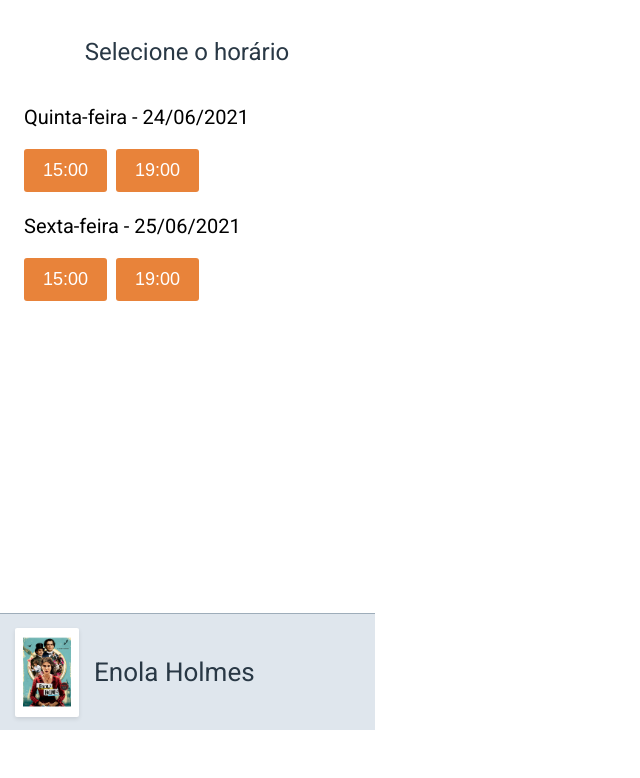
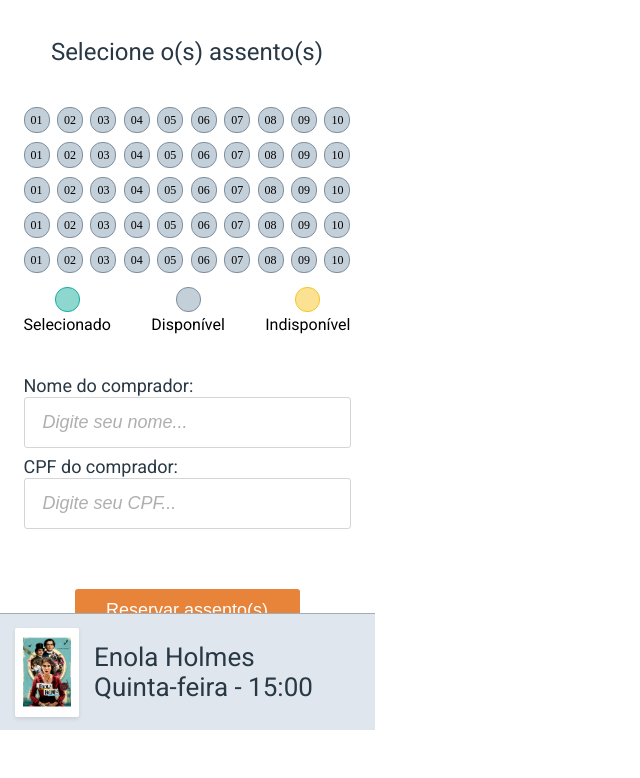
Before and after one commit to cassandra-mn/projeto-cineflix, a React app: page / in a window 1280 px wide. Shown: the part 70-848 px from the top of the page, without its empty margins (0-640 px from the left). Before the commit the page ends 800 px from the top, so only its background shows below. Built offline with nearby package versions, Linux system fonts and the light colour scheme.

Commit message:
layout da tela de sessões

```diff
--- a/src/Componentes/App/index.js
+++ b/src/Componentes/App/index.js
@@ -1,11 +1,13 @@
 import Filmes from "./../Filmes";
 import Horario from "./../Horario";
+import Sessao from "./../Sessao";
 
 export default function App() {
     return (
         <>
             {/* <Filmes /> */}
-            <Horario />
+            {/* <Horario /> */}
+            <Sessao />
         </>
     )
 }
--- a/src/Componentes/Filmes/style.css
+++ b/src/Componentes/Filmes/style.css
@@ -1,15 +1,3 @@
-.Filmes section {
-    height: 110px;
-    display: flex;
-    justify-content: center;
-    align-items: center;
-}
-
-.Filmes section p {
-    font-size: 24px;
-    color: #293845;
-}
-
 .Filmes main {
     display: flex;
     justify-content: space-evenly;
--- a/src/Componentes/Horario/style.css
+++ b/src/Componentes/Horario/style.css
@@ -1,15 +1,3 @@
-.Horario section {
-    height: 110px;
-    display: flex;
-    justify-content: center;
-    align-items: center;
-}
-
-.Horario section p {
-    font-size: 24px;
-    color: #293845;
-}
-
 .Horario main .dia-hora {
     margin: 0 24px 24px;
     font-size: 20px;
@@ -26,37 +14,3 @@
     color: #FFFFFF;
     background: #E8833A;
 }
-
-.Horario footer {
-    position: fixed;
-    width: 375px;
-    height: 117px;
-    left: 0px;
-    bottom: 0px;
-    display: flex;
-    align-items: center;
-    background: #DFE6ED;
-    border-top: 1px solid #9EADBA;
-}
-
-.Horario footer .borda {
-    width: 64px;
-    height: 89px;
-    border-radius: 2px;
-    margin: 0 15px;
-    display: flex;
-    align-items: center;
-    justify-content: center;
-    box-shadow: 0px 2px 4px rgba(0, 0, 0, 0.1);
-    background: #FFFFFF;
-}
-
-.Horario footer img {
-    width: 48px;
-    height: 72px;
-}
-
-.Horario footer p {
-    font-size: 26px;
-    color: #293845;
-}
--- /dev/null
+++ b/src/Componentes/Sessao/index.js
@@ -0,0 +1,111 @@
+import image from "./../../assets/image 7.png";
+import "./style.css";
+
+export default function Sessao() {
+    return (
+        <div className="Sessao">
+            <nav>
+                <p>CINEFLEX</p>
+            </nav>
+            <section>
+                <p>Selecione o(s) assento(s)</p>
+            </section>
+            <main>
+                <div className="assentos">
+                    <div className="assento">01</div>
+                    <div className="assento">02</div>
+                    <div className="assento">03</div>
+                    <div className="assento">04</div>
+                    <div className="assento">05</div>
+                    <div className="assento">06</div>
+                    <div className="assento">07</div>
+                    <div className="assento">08</div>
+                    <div className="assento">09</div>
+                    <div className="assento">10</div>
+                </div>
+                <div className="assentos">
+                    <div className="assento">01</div>
+                    <div className="assento">02</div>
+                    <div className="assento">03</div>
+                    <div className="assento">04</div>
+                    <div className="assento">05</div>
+                    <div className="assento">06</div>
+                    <div className="assento">07</div>
+                    <div className="assento">08</div>
+                    <div className="assento">09</div>
+                    <div className="assento">10</div>
+                </div>
+                <div className="assentos">
+                    <div className="assento">01</div>
+                    <div className="assento">02</div>
+                    <div className="assento">03</div>
+                    <div className="assento">04</div>
+                    <div className="assento">05</div>
+                    <div className="assento">06</div>
+                    <div className="assento">07</div>
+                    <div className="assento">08</div>
+                    <div className="assento">09</div>
+                    <div className="assento">10</div>
+                </div>
+                <div className="assentos">
+                    <div className="assento">01</div>
+                    <div className="assento">02</div>
+                    <div className="assento">03</div>
+                    <div className="assento">04</div>
+                    <div className="assento">05</div>
+                    <div className="assento">06</div>
+                    <div className="assento">07</div>
+                    <div className="assento">08</div>
+                    <div className="assento">09</div>
+                    <div className="assento">10</div>
+                </div>
+                <div className="assentos">
+                    <div className="assento">01</div>
+                    <div className="assento">02</div>
+                    <div className="assento">03</div>
+                    <div className="assento">04</div>
+                    <div className="assento">05</div>
+                    <div className="assento">06</div>
+                    <div className="assento">07</div>
+                    <div className="assento">08</div>
+                    <div className="assento">09</div>
+                    <div className="assento">10</div>
+                </div>
+                <div className="assentos">
+                    <div className="legenda">
+                        <div className="assento selecionado"></div>
+                        <p>Selecionado</p>
+                    </div>
+                    <div className="legenda">
+                        <div className="assento disponivel"></div>
+                        <p>Disponível</p>
+                    </div>
+                    <div className="legenda">
+                        <div className="assento indisponivel"></div>
+                        <p>Indisponível</p>
+                    </div>
+                </div>
+            </main>
+            <aside>
+                <div className="informacoes">
+                    <label>Nome do comprador:</label>
+                    <input type="text" placeholder="Digite seu nome..." />
+                </div>
+                <div className="informacoes">
+                    <label>CPF do comprador:</label>
+                    <input type="text" placeholder="Digite seu CPF..." />
+                </div>
+            </aside>
+            <button>Reservar assento(s)</button>
+            <footer>
+                <div className="borda">
+                    <img src={image} />
+                </div>
+                <div>
+                    <p>Enola Holmes</p>
+                    <p>Quinta-feira - 15:00</p>
+                </div>
+            </footer>
+        </div>
+    );
+}
--- /dev/null
+++ b/src/Componentes/Sessao/style.css
@@ -0,0 +1,94 @@
+.Sessao {
+    display: flex;
+    flex-direction: column;
+    align-items: center;
+    margin-bottom: 117px;
+}
+
+.Sessao .assentos {
+    width: 327px;
+    height: 35px;
+    display: flex;
+    justify-content: space-between;
+}
+
+.Sessao .assentos .assento {
+    width: 26px;
+    height: 26px;
+    font-size: 12px;
+    border-radius: 12px;
+    display: flex;
+    align-items: center;
+    justify-content: center;
+    border: solid 1px #808F9D;
+    background-color: #C3CFD9;
+}
+
+.Sessao .legenda {
+    height: 50px;
+    margin-top: 5px;
+    display: flex;
+    flex-direction: column;
+    align-items: center;
+}
+
+.Sessao .legenda p {
+    margin-top: 5px;
+}
+
+.Sessao .legenda .selecionado {
+    background-color: #8DD7CF;
+    border: solid 1px #1AAE9E;
+}
+
+.Sessao .legenda .indisponivel {
+    background-color: #FBE192;
+    border: solid 1px #F7C52B;
+}
+
+.Sessao .assentos .legenda .assento {
+    width: 25px;
+    height: 25px;
+}
+
+.Sessao aside {
+    width: 327px;
+    margin-top: 60px;
+}
+
+.Sessao .informacoes {
+    margin-bottom: 10px;
+}
+
+.Sessao .informacoes label {
+    font-family: 'Roboto';
+    font-size: 18px;
+    color: #293845;
+}
+
+.Sessao .informacoes input {
+    width: 327px;
+    height: 51px;
+    font-size: 18px;
+    margin-top: 2px;
+    padding-left: 18px;
+    border-radius: 3px;
+    border: 1px solid #D5D5D5;
+}
+
+.Sessao input::placeholder {
+    font-style: italic;
+    color: #AFAFAF;
+}
+
+.Sessao button {
+    width: 225px;
+    height: 42px;
+    font-size: 18px;
+    border-radius: 3px;
+    margin-top: 50px;
+    margin-bottom: 30px;
+    border: none;
+    color: #FFFFFF;
+    background: #E8833A;
+}
--- a/src/css/style.css
+++ b/src/css/style.css
@@ -6,6 +6,8 @@
 
 body {
     width: 374px;
+    display: flex;
+    justify-content: center;
 }
 
 p {
@@ -31,3 +33,50 @@ nav p {
     text-align: center;
     color: #E8833A;
 }
+
+section {
+    height: 110px;
+    display: flex;
+    justify-content: center;
+    align-items: center;
+}
+
+section p {
+    font-size: 24px;
+    color: #293845;
+}
+
+footer {
+    position: fixed;
+    width: 375px;
+    height: 117px;
+    left: 0px;
+    bottom: 0px;
+    display: flex;
+    align-items: center;
+    background: #DFE6ED;
+    border-top: 1px solid #9EADBA;
+}
+
+footer .borda {
+    width: 64px;
+    height: 89px;
+    border-radius: 2px;
+    margin: 0 15px;
+    display: flex;
+    align-items: center;
+    justify-content: center;
+    box-shadow: 0px 2px 4px rgba(0, 0, 0, 0.1);
+    background: #FFFFFF;
+}
+
+footer img {
+    width: 48px;
+    height: 72px;
+}
+
+footer p {
+    font-size: 26px;
+    line-height: 30px;
+    color: #293845;
+}
```
